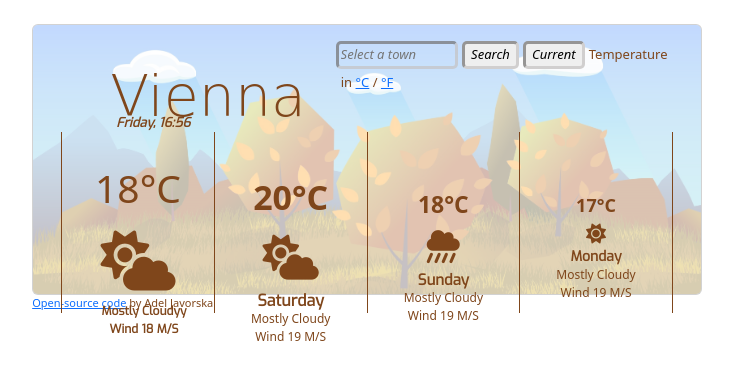
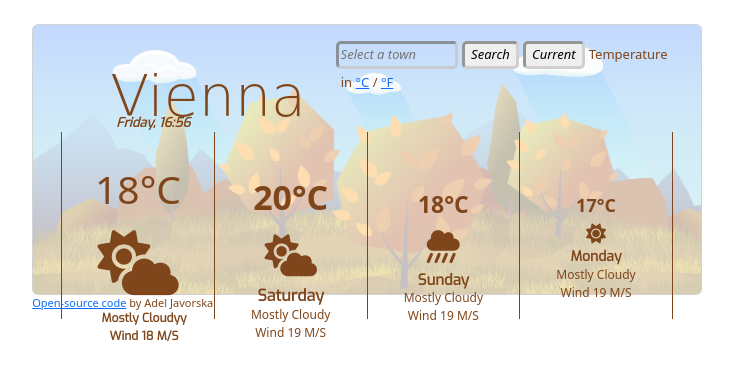
Before and after one commit to AdelJav/MP_SC, a plain HTML site: page index.html in a window 1280 px wide. Shown: the whole page, without its empty margins (273-1006 px from the left). Drawn offline with nearby package versions, Linux system fonts and the light colour scheme; a web font is replaced by a local one.

Commit message:
CSS size of pictures

```diff
--- a/src/styles.css
+++ b/src/styles.css
@@ -120,12 +120,12 @@ h1 {
 
 .picture-day1 {
   color: #7f461b;
-  font-size: 60px;
+  font-size: 65px;
 }
 
 .picture-day2 {
   color: #7f461b;
-  font-size: 45px;
+  font-size: 42px;
 }
 
 .picture-day3 {
```
